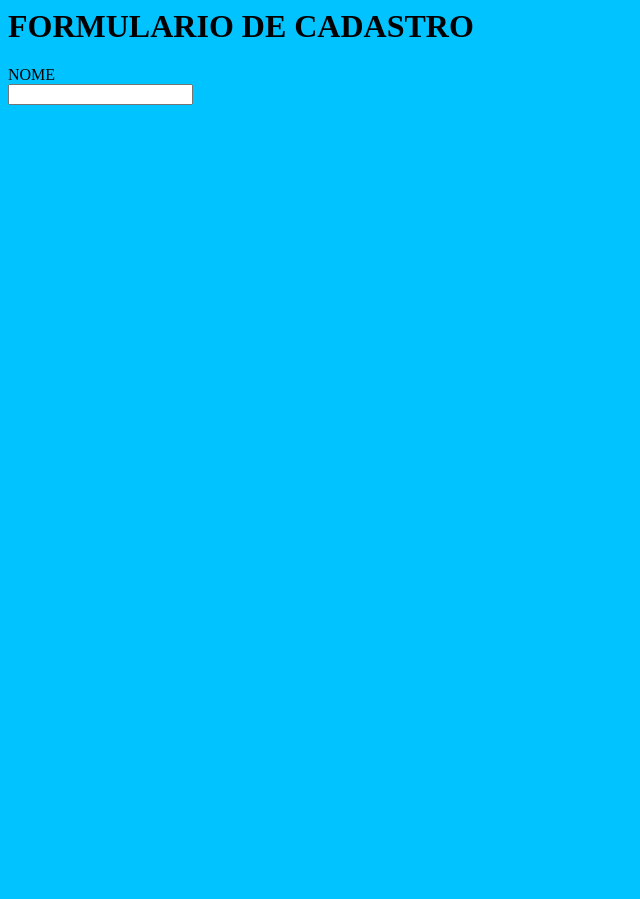
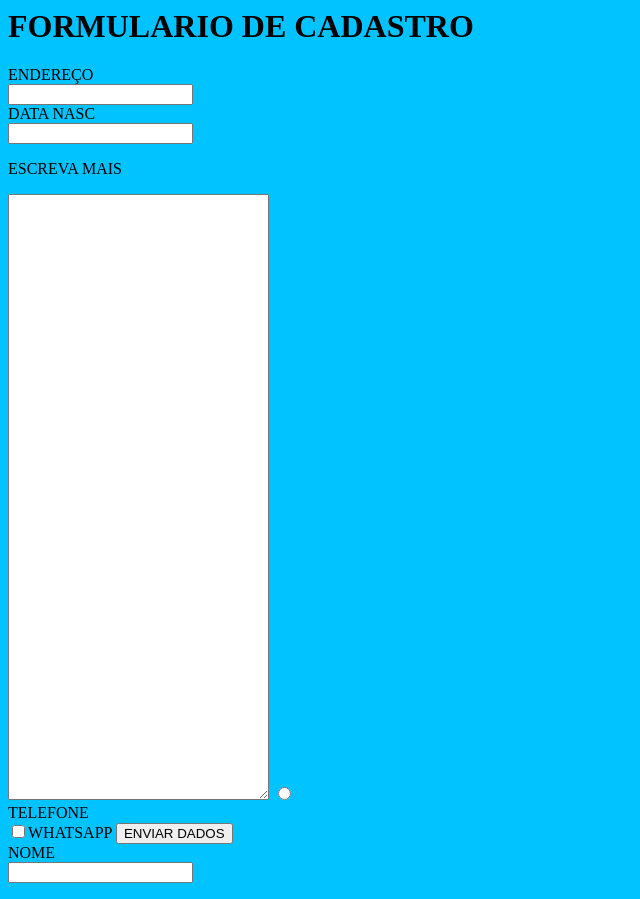
Before and after one commit to yasmin07lynx/formulario, a plain HTML site: page index.html in a window 1280 px wide. Shown: the whole page, without its empty margins (0-640 px from the left). Before the commit the page ends 800 px from the top, so only its background shows below. Drawn offline with Linux system fonts and the light colour scheme.

Commit message:
Update index.html

```diff
--- a/index.html
+++ b/index.html
@@ -24,7 +24,27 @@
 
 <form>
 
-<label>NOME</label>
+<label for="endereco">ENDEREÇO</label>
+
+<input type="text" id="endereco">
+
+  <label for="datanasc">DATA NASC</label>
+
+<input type="text" id="datanasc">
+  <div>
+    <p>ESCREVA MAIS</P>
+    <textarea cols="30px" rows="40px"></textarea>
+  <input type="radio" id="circuloradio">
+  <label for="circuloradio">TELEFONE</label>
+
+  <input type="checkbox" id="caixa"
+         label for ="caixa">WHATSAPP</label>
+
+  <input type="submit" value="ENVIAR DADOS">
+
+  </div>
+
+  <label for="nome">NOME</label>
 
 <input type="text" id="nome">
 
```
